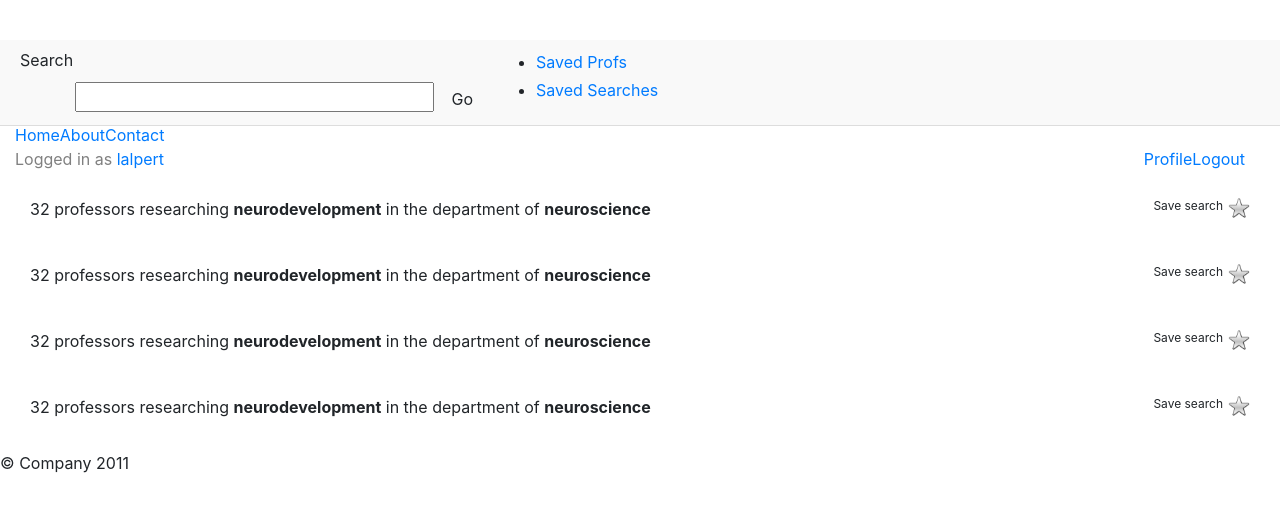
After one commit to rcoh/gradsearch, a PHP site: page /saved_searches.html in a window 1280 px wide. The commit adds this page. Shown: the top 512 px of the page. Run offline with PHP 8.4, Linux system fonts and the light colour scheme; some libraries are stand-ins or nearby versions.

Commit message:
saved searches mockup

```diff
--- a/website/my_css.css
+++ b/website/my_css.css
@@ -5,6 +5,17 @@ html {
 body {
   padding-top: 99px;
   /*background-color: #2f595f; #0f383e; #339bb9;*/
+}
+
+.saved_search{
+   padding:10px 5px 1px 15px;
+   margin:0px 0px 15px 0px;
+}
+
+.saved_search span{
+  float:right;
+  font-size:12px;
+  padding-right:5px;
 }
 
 .stuck{
--- /dev/null
+++ b/website/saved_searches.html
@@ -0,0 +1,124 @@
+<!DOCTYPE html>
+<html lang="en">
+  <head>
+    <meta charset="utf-8">
+    <title>re:search</title>
+    <meta name="description" content="Search for professors by research interest">
+    <meta name="author" content="Leah Alpert, Russell Cohen, Ram Bhaskar">
+    <!-- Le HTML5 shim, for IE6-8 support of HTML elements -->
+    <!--[if lt IE 9]>
+    <script src="http://html5shim.googlecode.com/svn/trunk/html5.js"></script>
+    <![endif]--><!-- Le styles -->
+    <link rel="stylesheet" href="http://twitter.github.com/bootstrap/1.4.0/bootstrap.min.css">
+    <link rel="stylesheet" href="my_css.css">
+    <script src="https://ajax.googleapis.com/ajax/libs/jquery/1.6.4/jquery.min.js">
+    </script>
+    <script src="http://ajax.googleapis.com/ajax/libs/jqueryui/1/jquery-ui.min.js">
+    </script>
+    <!-- Le fav and touch icons -->
+    <link rel="shortcut icon" href="images/favicon.ico">
+    <link rel="apple-touch-icon" href="images/apple-touch-icon.png">
+    <link rel="apple-touch-icon" sizes="72x72" href="images/apple-touch-icon-72x72.png">
+    <link rel="apple-touch-icon" sizes="114x114" href="images/apple-touch-icon-114x114.png">
+  </head>
+  <body>
+    <div class="topbar">
+      <div class="topbar-inner">
+        <div class="container-fluid">
+          <a class="brand" href="index.php"><strong>re:</strong>search</a>
+          <ul class="nav">
+            <li class="active">
+            <a href="index.php">Home</a>
+            </li>
+            <li>
+            <a href="about.php">About</a>
+            </li>
+            <li>
+            <a href="contact.php">Contact</a>
+            </li>
+          </ul>
+          <ul class="nav" style="float:right; padding-right:20px;">
+            <li>
+            <a href="profile.php">Profile</a>
+            </li>
+            <li>
+            <a href="signout.php">Logout</a>
+            </li>
+          </ul>
+          <p class="pull-right" style="color:gray; padding-right:10px;">
+          Logged in as <a href="profile.php">lalpert</a>
+          </p>
+        </div>
+      </div>
+    </div>
+    <div class="search_bar" style="min-width: 980px;">
+      <form class="bar_form" style="float:left;">
+        <label for="search" style="width:auto; padding-left:10px;">
+          Search
+        </label>
+        <div class="input" style="margin-left:65px;">
+          <input id="search" name="search" size="30" type="text" />&nbsp;<input type="submit" class="btn primary" value="Go">
+        </div>
+      </form>
+      <div style="float:left;" >
+        <ul id="saved_pills" class="pills">
+          <li>
+          <a href="#">Saved Profs</a>
+          </li>
+          <li>
+          <a href="#">Saved Searches</a>
+          </li>
+        </ul>
+      </div>
+    </div>
+    <div class="container-fluid" id="container_test">
+      <div class="saved_search hero-unit">
+          <p>
+          32 professors researching <strong>neurodevelopment</strong>
+          in the department of <strong>neuroscience</strong>
+
+          <img class="gold_star search_star" src="gold_star.png"><img class="gray_star search_star" src="gray_star.png">
+          <span class="save">Save search </span>
+          </p>
+        </div>
+        <div class="saved_search hero-unit">
+          <p>
+          32 professors researching <strong>neurodevelopment</strong>
+          in the department of <strong>neuroscience</strong>
+
+          <img class="gold_star search_star" src="gold_star.png"><img class="gray_star search_star" src="gray_star.png">
+          <span class="save">Save search </span>
+          </p>
+        </div>
+
+     <div class="saved_search hero-unit">
+          <p>
+          32 professors researching <strong>neurodevelopment</strong>
+          in the department of <strong>neuroscience</strong>
+
+          <img class="gold_star search_star" src="gold_star.png"><img class="gray_star search_star" src="gray_star.png">
+          <span class="save">Save search </span>
+          </p>
+        </div>
+
+     <div class="saved_search hero-unit">
+          <p>
+          32 professors researching <strong>neurodevelopment</strong>
+          in the department of <strong>neuroscience</strong>
+
+          <img class="gold_star search_star" src="gold_star.png"><img class="gray_star search_star" src="gray_star.png">
+          <span class="save">Save search </span>
+          </p>
+        </div>
+
+
+
+    </div>
+    <footer>
+    <p>
+    &copy; Company 2011
+    </p>
+    </footer>
+  </div>
+</body>
+</html>
```
